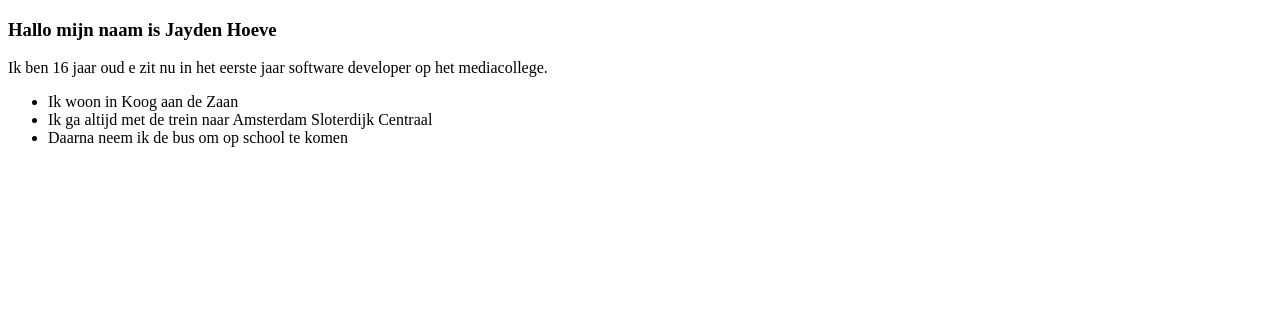
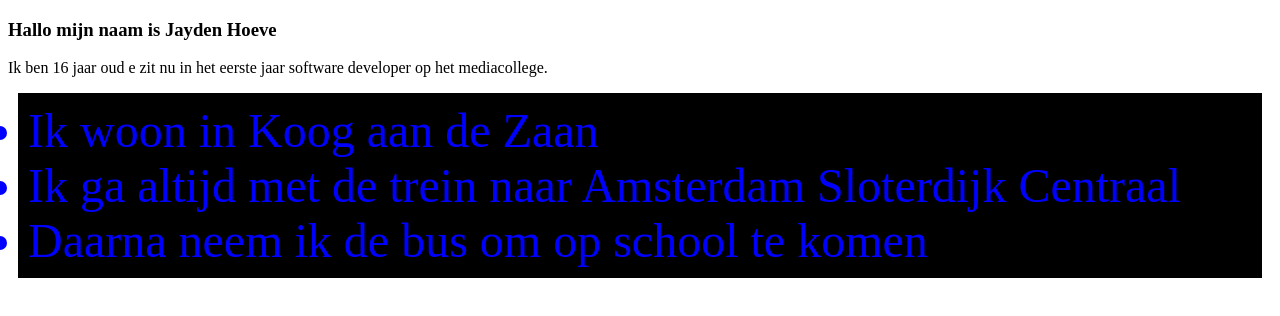
Before and after one commit to JaydenHoeve/FlexHTMLDEEPDIVE, a plain HTML site: page index.html in a window 1280 px wide. Drawn offline with Linux system fonts and the light colour scheme.

Commit message:
opdracht 2 gemaakt

```diff
--- a/index.html
+++ b/index.html
@@ -10,14 +10,16 @@
         <article>
             <div>
                 <h1>Hallo mijn naam is Jayden Hoeve</h1>
+
             </div>
         </article>
     </section>
-    <p>Ik ben 16 jaar oud e zit nu in het eerste jaar software developer op het mediacollege.</p>
-    <ul>
+    <p> Ik ben 16 jaar oud e zit nu in het eerste jaar software developer op het mediacollege.</p>
+    <ul style="color: blue; background-color: black;font-size: 48px; padding: 10px ;margin: 10px;"     >
     <li>Ik woon in Koog aan de Zaan</li>
     <li>Ik ga altijd met de trein naar Amsterdam Sloterdijk Centraal</li>
     <li>Daarna neem ik de bus om op school te komen</li>
     </ul>
+
 </body>
 </html>
```
Also changed, not shown: 4 other files.
